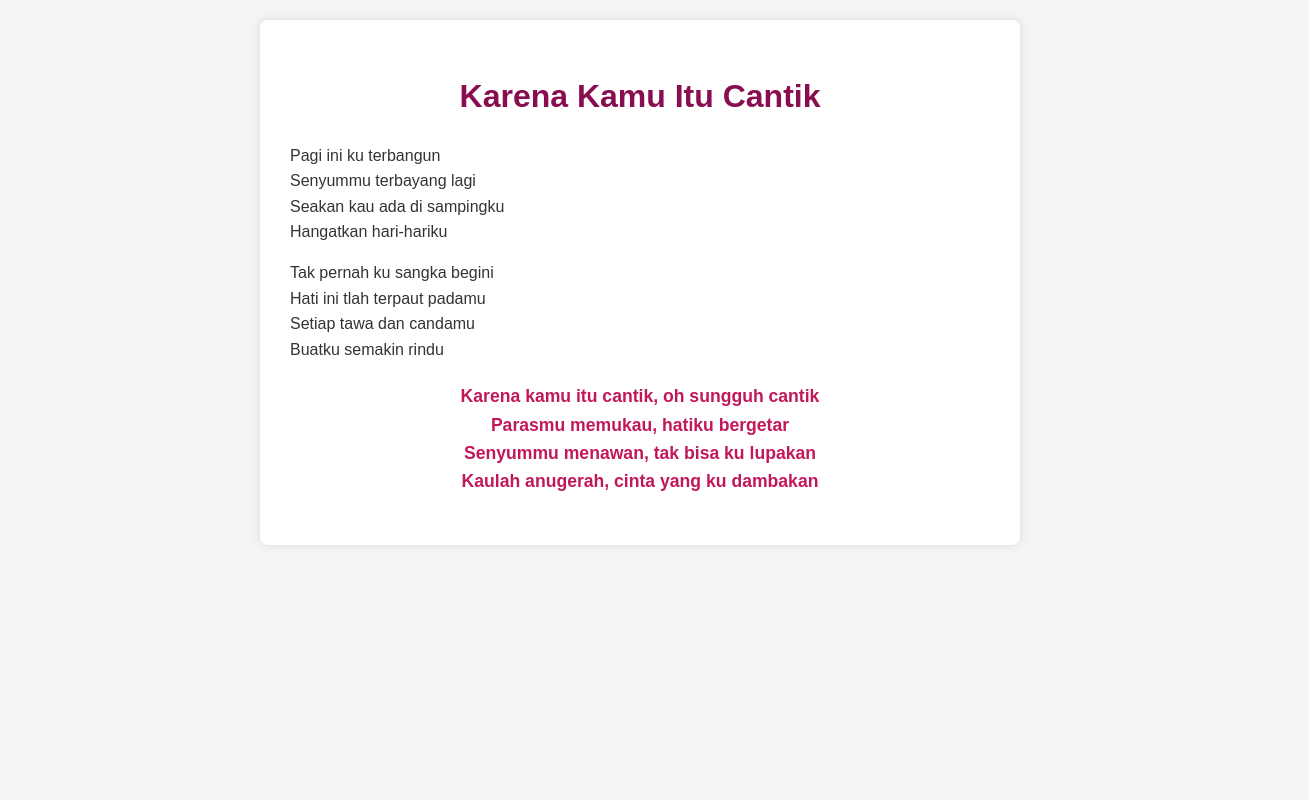
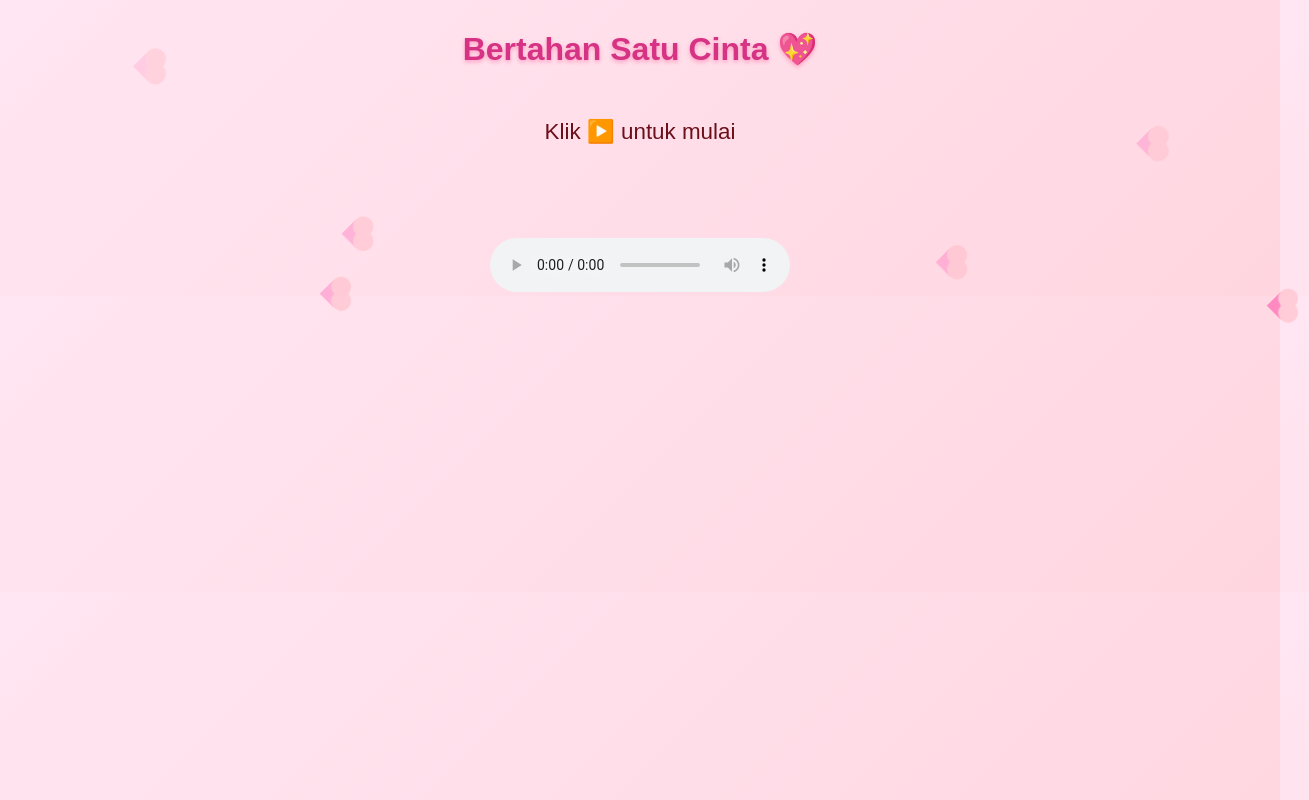
Before and after one commit to ahmadwahyu1576-blip/SMAN-1-Bancar, a plain HTML site: page index.html in a window 1280 px wide. Shown: the whole page, 1309 px wide, since content can reach past the window. Drawn offline with Linux system fonts and the light colour scheme.

Commit message:
Update song title and styling in index.html

```diff
--- a/index.html
+++ b/index.html
@@ -3,75 +3,127 @@
 <head>
 <meta charset="UTF-8">
 <meta name="viewport" content="width=device-width, initial-scale=1.0">
-  <title>Lirik Lagu: Karena Kamu Itu Cantik</title>
+<title>Bertahan Satu Cinta 💖</title>
 <style>
   body {
-      font-family: Arial, sans-serif;
-      background-color: #f4f4f4;
-      color: #333;
-      margin: 20px;
-      line-height: 1.6;
+    margin: 0;
+    font-family: "Poppins", sans-serif;
+    background: linear-gradient(135deg, #ffe6f2, #ffd6e0);
+    color: #6b0f1a;
+    text-align: center;
+    overflow: hidden;
   }
-    .container {
-      max-width: 700px;
-      margin: auto;
-      background: #fff;
-      padding: 30px;
-      border-radius: 8px;
-      box-shadow: 0 0 10px rgba(0, 0, 0, 0.1);
+
+  h1 {
+    margin-top: 30px;
+    color: #d63384;
+    font-size: 2em;
+    text-shadow: 0 2px 4px rgba(255, 0, 102, 0.3);
   }
-    h1 {
-      color: #880e4f; /* Warna pink gelap */
-      text-align: center;
-      margin-bottom: 20px;
+
+  #lyrics {
+    margin-top: 50px;
+    font-size: 1.4em;
+    font-weight: 500;
+    transition: opacity 1s ease;
+    min-height: 100px;
   }
-    .verse {
-      margin-bottom: 15px;
+
+  audio {
+    margin-top: 20px;
   }
-    .chorus {
-      font-weight: bold;
-      color: #c2185b; /* Warna pink */
-      text-align: center;
-      margin: 20px 0;
-      font-size: 1.1em;
+
+  /* Floating hearts */
+  .heart {
+    position: absolute;
+    width: 20px;
+    height: 20px;
+    background: pink;
+    opacity: 0.7;
+    transform: rotate(45deg);
+    animation: float 6s infinite ease-in;
   }
-    .bridge {
-      font-style: italic;
-      color: #d81b60; /* Warna pink lebih terang */
-      text-align: center;
-      margin: 20px 0;
+  .heart::before, .heart::after {
+    content: "";
+    position: absolute;
+    width: 20px;
+    height: 20px;
+    background: pink;
+    border-radius: 50%;
   }
-    .outro {
-      text-align: center;
-      color: #4a148c; /* Warna ungu */
-      margin-top: 30px;
+  .heart::before { top: -10px; left: 0; }
+  .heart::after { left: 10px; top: 0; }
+
+  @keyframes float {
+    0% { transform: translateY(0) scale(1) rotate(45deg); opacity: 0.7; }
+    100% { transform: translateY(-800px) scale(1.2) rotate(45deg); opacity: 0; }
   }
 </style>
 </head>
 <body>
-  <div class="container">
-    <h1>Karena Kamu Itu Cantik</h1>
 
-    <div class="verse">
-      Pagi ini ku terbangun<br>
-      Senyummu terbayang lagi<br>
-      Seakan kau ada di sampingku<br>
-      Hangatkan hari-hariku
-    </div>
+<h1>Bertahan Satu Cinta 💖</h1>
+<div id="lyrics">Klik ▶️ untuk mulai</div>
 
-    <div class="verse">
-      Tak pernah ku sangka begini<br>
-      Hati ini tlah terpaut padamu<br>
-      Setiap tawa dan candamu<br>
-      Buatku semakin rindu
-    </div>
+<audio id="song" controls>
+  <source src="Bertahan satu cinta.mp3" type="audio/mpeg">
+  Browser kamu tidak mendukung audio tag.
+</audio>
 
-    <div class="chorus">
-      Karena kamu itu cantik, oh sungguh cantik<br>
-      Parasmu memukau, hatiku bergetar<br>
-      Senyummu menawan, tak bisa ku lupakan<br>
-      Kaulah anugerah, cinta yang ku dambakan
-    </div>
-  </div>
+<script>
+const lyrics = [
+  "Karena kamu cantik",
+  "Kan ku beri segalanya apa yang ku punya",
+  "Dan hatimu baik",
+  "Sempurnalah duniaku saat kau disisiku",
+  "Bukan karena make up di wajahmu",
+  "Atau lipstik merah itu",
+  "Lembut hati tutur kata",
+  "Terciptalah cinta yang ku puja"
+];
+
+const durationPerLine = 4000; // 4 detik per baris
+let index = 0;
+let lyricElement = document.getElementById("lyrics");
+let audio = document.getElementById("song");
+let interval;
+
+// Saat audio mulai
+audio.addEventListener("play", () => {
+  index = 0;
+  lyricElement.textContent = lyrics[index];
+  interval = setInterval(showNextLine, durationPerLine);
+});
+
+// Pause/Stop
+audio.addEventListener("pause", () => clearInterval(interval));
+audio.addEventListener("ended", () => clearInterval(interval));
+
+function showNextLine() {
+  index++;
+  if (index < lyrics.length) {
+    lyricElement.style.opacity = 0;
+    setTimeout(() => {
+      lyricElement.textContent = lyrics[index];
+      lyricElement.style.opacity = 1;
+    }, 500);
+  } else {
+    clearInterval(interval);
+  }
+}
+
+// animasi hati romantis 💗
+function createHeart() {
+  const heart = document.createElement("div");
+  heart.className = "heart";
+  heart.style.left = Math.random() * window.innerWidth + "px";
+  heart.style.background = ["#ff99cc","#ff66b2","#ffb3d9","#ffcce6"][Math.floor(Math.random()*4)];
+  heart.style.animationDuration = (4 + Math.random() * 3) + "s";
+  document.body.appendChild(heart);
+  setTimeout(() => heart.remove(), 7000);
+}
+setInterval(createHeart, 500);
+</script>
+
 </body>
 </html>
```
Lines whose indentation alone changed are shown as unchanged.
